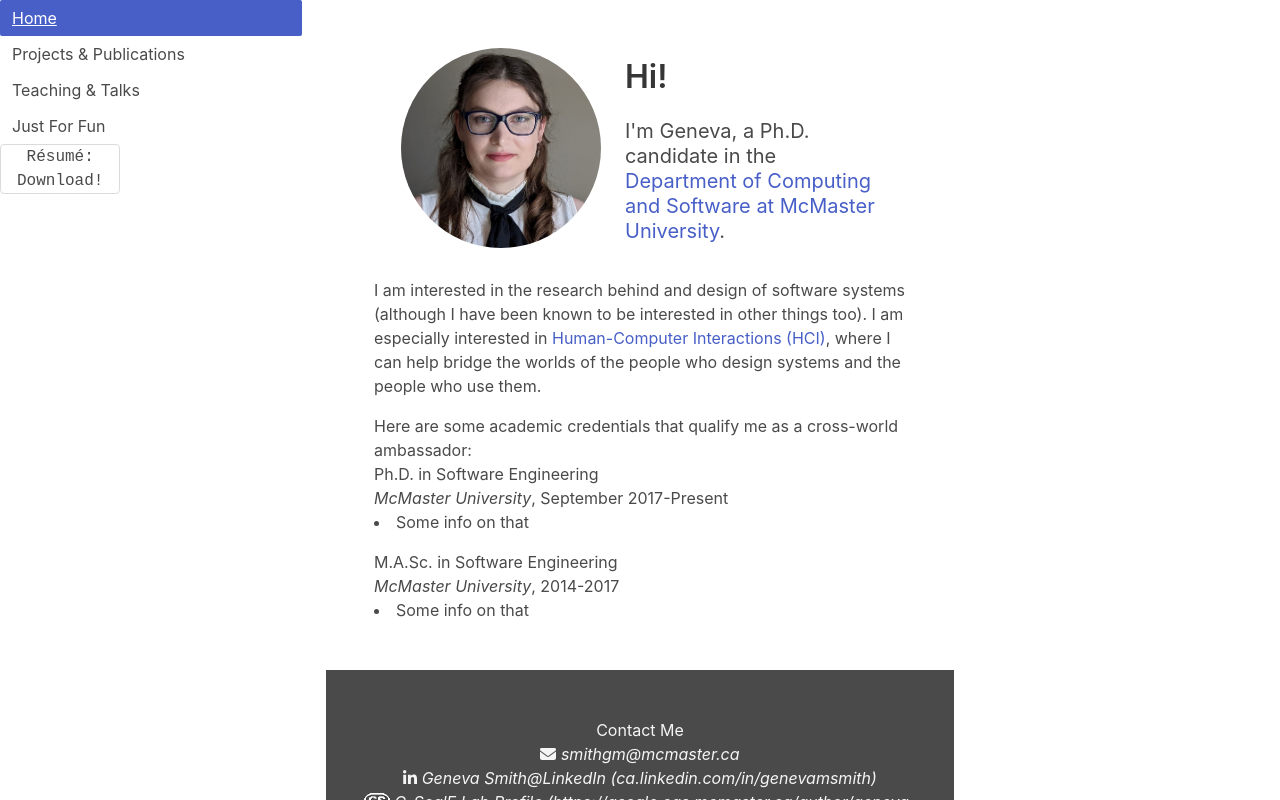
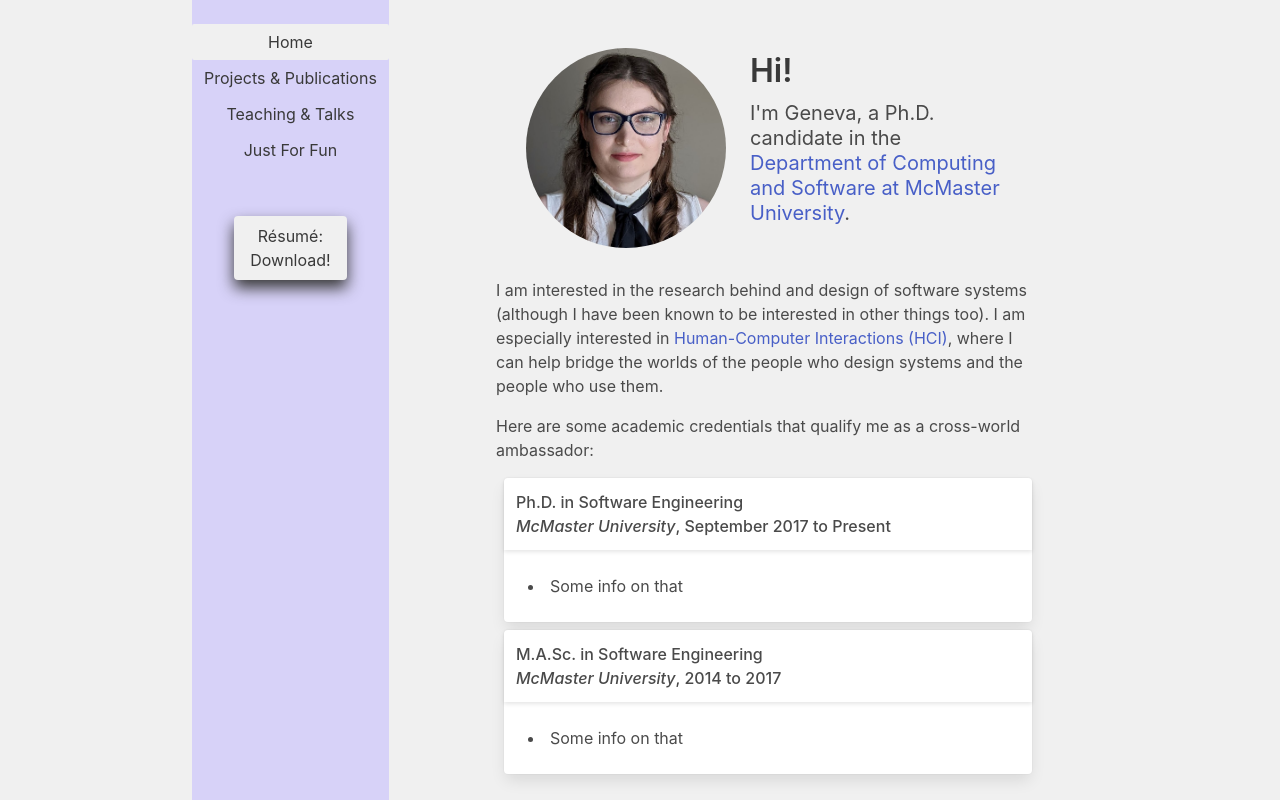
Before and after one commit to GenevaS/website, a Next.js app: page / in a window 1280 px wide. Shown: the top 800 px of the page. Built offline with nearby package versions, Linux system fonts and the light colour scheme.

Commit message:
Working on menu and button formatting

```diff
--- a/components/footer.js
+++ b/components/footer.js
@@ -8,14 +8,14 @@ function Footer() {
 	return (
     <footer className='footer is-flex flex-column is-justify-content-center
                        mt-6
-                       has-text-light has-background-grey-dark'>
+                       has-text-grey-lighter has-background-grey-dark'>
       <div className='has-text-centered'>
-            <p>Contact Me</p>
+            <p className='subtitle has-text-grey-lighter'>Contact Me</p>
 
             <address>
-            <FontAwesomeIcon icon={faEnvelope} alt="Mail Envelope Icon"/> <a className='has-text-light' href="mailto:smithgm@mcmaster.ca">smithgm@mcmaster.ca</a>
+            <FontAwesomeIcon icon={faEnvelope} alt="Mail Envelope Icon"/> <a className='has-text-grey-lighter' href="mailto:smithgm@mcmaster.ca">smithgm@mcmaster.ca</a>
             <br></br>
-            <FontAwesomeIcon icon={faLinkedinIn} alt="LinkedIn Logo Icon"/> <a className='has-text-light' href="https://www.linkedin.com/in/genevamsmith/">Geneva Smith@LinkedIn (ca.linkedin.com/in/genevamsmith)</a>
+            <FontAwesomeIcon icon={faLinkedinIn} alt="LinkedIn Logo Icon"/> <a className='has-text-grey-lighter' href="https://www.linkedin.com/in/genevamsmith/">Geneva Smith@LinkedIn (ca.linkedin.com/in/genevamsmith)</a>
             <br></br>
             <Image
               priority
@@ -24,11 +24,10 @@ function Footer() {
               height={15}
               width={26}
               alt="GScalE Icon"
-            /> <a className='has-text-light' href="https://gscale.cas.mcmaster.ca/author/geneva-smith">G-ScalE Lab Profile (https://gscale.cas.mcmaster.ca/author/geneva-smith)</a>
+            /> <a className='has-text-grey-lighter' href="https://gscale.cas.mcmaster.ca/author/geneva-smith">G-ScalE Lab Profile (https://gscale.cas.mcmaster.ca/author/geneva-smith)</a>
             <br></br>
             <FontAwesomeIcon icon={faLocationDot} alt="Location Dot Icon"/>
-              <a className='has-text-light' href="https://goo.gl/maps/5xhYKyw8hpYTJdp5A">
-                McMaster University Information Technology Building (ITB), Room 207</a>
+              <a className='has-text-grey-lighter' href="https://goo.gl/maps/5xhYKyw8hpYTJdp5A"> McMaster University Information Technology Building (ITB), Room 207</a>
             </address>
         </div>
     </footer>
--- a/components/layout.js
+++ b/components/layout.js
@@ -3,12 +3,11 @@ import Footer from '../components/footer'
 import NavBar from '../components/navbar'
 import utilStyles from '../styles/utils.module.css'
 
-const name = 'GenevaMSmith'
 export const siteTitle = 'Geneva M. Smith'
 
-export default function Layout({ children, home }) {
+export default function Layout({ children }) {
     return (
-      <div>
+      <div className='has-background-grey-lighter'>
         <Head>
           <link rel="icon" href="puzzle-piece-solid.svg" />
           <meta
@@ -24,12 +23,14 @@ export default function Layout({ children, home }) {
           <meta name="og:title" content={siteTitle} />
         </Head>
 
-        <div className='columns'>
-          <div className='column is-one-quarter pb-0'>
-            <NavBar></NavBar>
+        <div className='columns is-flex is-flex-direction-row is-justify-content-center is-gapless'>
+          <div className='column is-one-fifth'>
+            <div className={utilStyles.stationary}>
+              <NavBar></NavBar>
+            </div>
           </div>
 
-          <div className='column is-half pt-3 pb-0 px-3'>
+          <div className='column is-half'>
             <div className={utilStyles.withstickyfoot}>
               <main className='is-flex is-flex-grow-1'>{children}</main>
               <Footer></Footer>
--- a/components/navbar.js
+++ b/components/navbar.js
@@ -1,8 +1,16 @@
 import Link from 'next/link'
+import utilStyles from '../styles/utils.module.css'
 
 function NavBar() {
 	return (
-        <aside className="menu">
+        <aside className="menu has-text-centered has-background-primary">
+            <div className='columns is-flex-direction-column'>
+
+                <div className='column' aria-hidden='true'>
+
+                </div>
+
+                <div className='column'>
                     <ul className="menu-list">
                         <li>
                             <Link href="/">
@@ -17,9 +25,17 @@ function NavBar() {
                         <li><a href="fun">Just For Fun</a></li>
                     </ul>
 
-            <button className="button py-5 is-family-code has-text-grey-dark has-background-white">
+                    <button className='button downloadbutton mt-6'>
                         Résumé:<br/> Download!
                     </button>
+                </div>
+
+                <div className={utilStyles.withstickyfoot}>
+                <div className='column is-flex is-flex-grow-1' aria-hidden='true'></div>
+
+                </div>
+            </div>
+
         </aside>
 	)
 }
--- a/pages/index.js
+++ b/pages/index.js
@@ -1,11 +1,10 @@
 import Head from 'next/head'
 import Image from 'next/image'
 import Layout, { siteTitle } from '../components/layout'
-import utilStyles from '../styles/utils.module.css'
 
 export default function Home( ) {
   return (
-    <Layout home>
+    <Layout>
       <Head>
         <title>{siteTitle}</title>
       </Head>
@@ -14,10 +13,12 @@ export default function Home( ) {
           <div className='columns is-hidden-touch pt-6 px-6'>
             <div className='column is-centered'>
               <div className='columns level'>
+
                 <div className='column' aria-hidden='true'>
 
                 </div>
-                <div className='column level-left is-narrow has-text-right'>
+
+                <section className='column level-left is-narrow has-text-right'>
                   <div className='image'>
                     <Image
                       priority
@@ -28,28 +29,27 @@ export default function Home( ) {
                       alt="Picture of Geneva M. Smith"
                     />
                   </div>
-                </div>
+                </section>
 
-                <div className='column level-right is-6 has-text-left pr-3'>
-                  <div className='content'>
+                <section className='column level-right content is-6 has-text-left pr-3'>
                     <p className='title'>Hi!</p>
-                  </div>
-                  <div className='content'>
+
                     <p className='subtitle'>I&#39;m Geneva, a Ph.D. candidate in the
                     <a href="https://www.eng.mcmaster.ca/cas"> Department of Computing and
                     Software at McMaster University</a>.</p>
-                  </div>
-                </div>
+                </section>
+
                 <div className='column' aria-hidden='true'>
 
                 </div>
+
               </div>
             </div>
           </div>
 
         <div className='columns is-hidden-desktop is-centered pt-6 px-6'>
           <div className='column'>
-            <div className='image has-text-centered'>
+            <section className='image has-text-centered'>
               <Image
                 priority
                 src="/images/smith_headshot.jpg"
@@ -58,26 +58,23 @@ export default function Home( ) {
                 className="is-rounded is-square"
                 alt="Picture of Geneva M. Smith"
               />
-            </div>
+            </section>
           </div>
         </div>
 
         <div className='columns is-hidden-desktop pt-6 px-6'>
-          <div className='column is-centered has-text-centered'>
-            <div className='content'>
+          <section className='column content is-centered has-text-centered'>
               <p className='title'>Hi!</p>
-            </div>
-            <div className='content'>
+
               <p className='subtitle'>I&#39;m Geneva, a Ph.D. candidate in the
               <a href="https://www.eng.mcmaster.ca/cas"> Department of Computing and
               Software at McMaster University</a>.</p>
-            </div>
-          </div>
+          </section>
         </div>
 
         <div className='columns'>
           <div className='column'>
-            <div className='content px-6'>
+            <section className='content px-6'>
               <p className='content block'>
                 I am interested in the research behind and design of software
                 systems (although I have been known to be interested in other
@@ -89,20 +86,34 @@ export default function Home( ) {
 
               <p className='block'>
                 Here are some academic credentials that qualify me as a cross-world ambassador:
+              </p>
 
-                <p className='block'>
-                  Ph.D. in Software Engineering
-                  <br></br><i>McMaster University</i>, September 2017-Present
+              <div className='card m-2'>
+                <header className='card-header'>
+                  <p className='has-text-weight-medium p-3'>
+                    Ph.D. in Software Engineering
+                    <br></br>
+                    <i>McMaster University</i>, September 2017 to Present
+                  </p>
+                </header>
+                <div className='card-content'>
                   <li>Some info on that</li>
-                </p>
+                </div>
+              </div>
 
-                <p className='block'>
-                  M.A.Sc. in Software Engineering
-                  <br></br><i>McMaster University</i>, 2014-2017
+              <div className='card m-2'>
+                <header className='card-header'>
+                  <p className='has-text-weight-medium p-3'>
+                    M.A.Sc. in Software Engineering
+                    <br></br>
+                    <i>McMaster University</i>, 2014 to 2017
+                  </p>
+                </header>
+                <div className='card-content'>
                   <li>Some info on that</li>
-                </p>
-              </p>
-            </div>
+                </div>
+              </div>
+            </section>
           </div>
         </div>
 
--- a/styles/global.scss
+++ b/styles/global.scss
@@ -1,2 +1,40 @@
 @charset "utf-8";
+
+$purple: #D7D2F8;
+$grey-lighter: #F0F0F0;
+$grey-darker: #393939;
+
+$primary: $purple;
+
+$menu-item-color: $grey-darker;
+$menu-item-hover-color: $grey-lighter;
+$menu-item-active-color: $grey-darker;
+$menu-item-hover-background-color: $grey-darker;
+$menu-item-active-background-color: $grey-lighter;
+
+$button-color : $grey-darker;
+$button-background-color : $grey-lighter;
+
+.button, .downloadbutton {
+    padding-top : 2rem !important;
+    padding-bottom : 2rem !important;
+
+    border : none !important;
+    outline : none;
+    box-shadow : 0 0.5em 0.9em $grey-darker !important;
+
+    transition : all 0.4s ease 0s;
+}
+
+.downloadbutton:hover {
+    font-weight: bold;
+    color : $grey-lighter !important;
+    background-color : $grey-darker !important;
+    transform : translateY(-0.5rem);
+}
+
+body {
+    background-color: $grey-lighter;
+}
+
 @import "../node_modules/bulma/bulma.sass";
--- a/styles/utils.module.css
+++ b/styles/utils.module.css
@@ -56,3 +56,11 @@
     flex-direction: column;
     min-height: 100vh;
   }
+
+  .scollable {
+    overflow: auto;
+  }
+
+  .stationary {
+    position: fixed;
+  }
```
Lines whose indentation alone changed are shown as unchanged.
